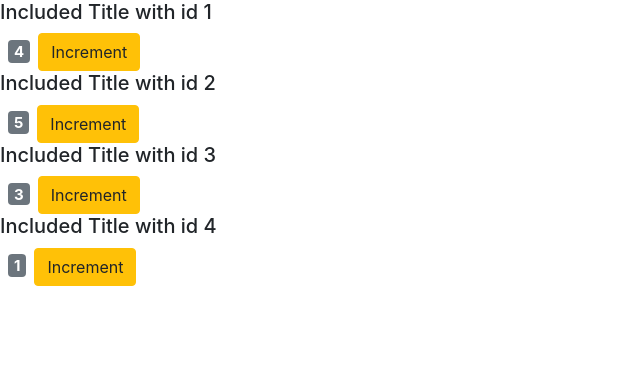
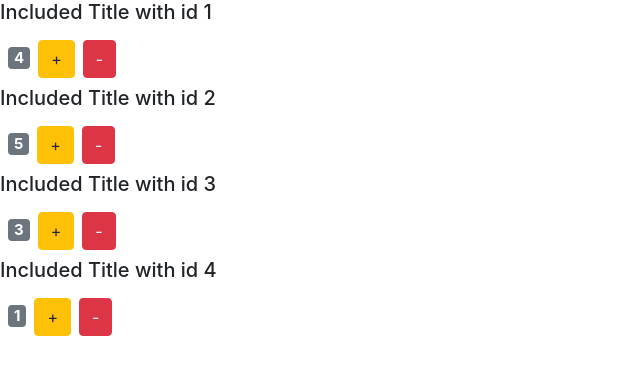
Before and after one commit to rupeshaec/react-app, a React (Create React App) app: page / in a window 1280 px wide. Shown: the top 374 px of the page, without its empty margins (0-640 px from the left). Built offline with nearby package versions, Linux system fonts and the light colour scheme.

Commit message:
Added decrement functionality

```diff
--- a/src/components/counter.jsx
+++ b/src/components/counter.jsx
@@ -19,9 +19,15 @@ class Counter extends Component {
         </span>
         <button
           className="btn btn-warning"
-          onClick={() => this.handleIncrement({ id: 1, name: "Product A" })}
+          onClick={() => this.handleIncrement()}
         >
-          Increment
+          +
+        </button>
+        <button
+          onClick={() => this.handleDecrement()}
+          className="btn btn-danger m-2"
+        >
+          -
         </button>
       </div>
     );
@@ -38,11 +44,12 @@ class Counter extends Component {
     return counter === 0 ? "0" : counter;
   }
 
-  handleIncrement = (product) => {
-    console.error("Product passed is ", product.id, product.name);
+  handleIncrement = () => {
     this.setState({ count: this.state.count + 1 });
-    // () => this.handleIncrement({ id: 1, name: "Product A" })
-    // means function call [() =>]followed by passing product as argument [JSON obj]
+  };
+
+  handleDecrement = () => {
+    this.setState({ count: this.state.count - 1 });
   };
 }
 
```
